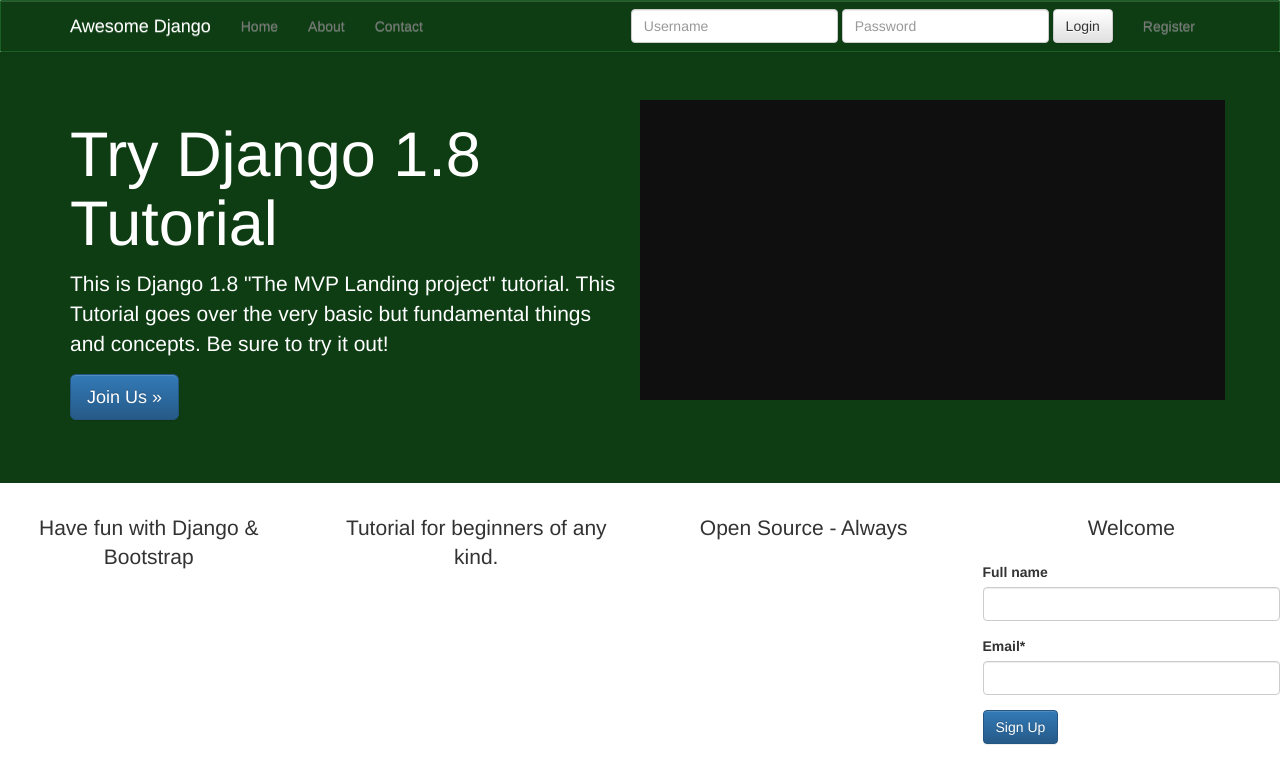
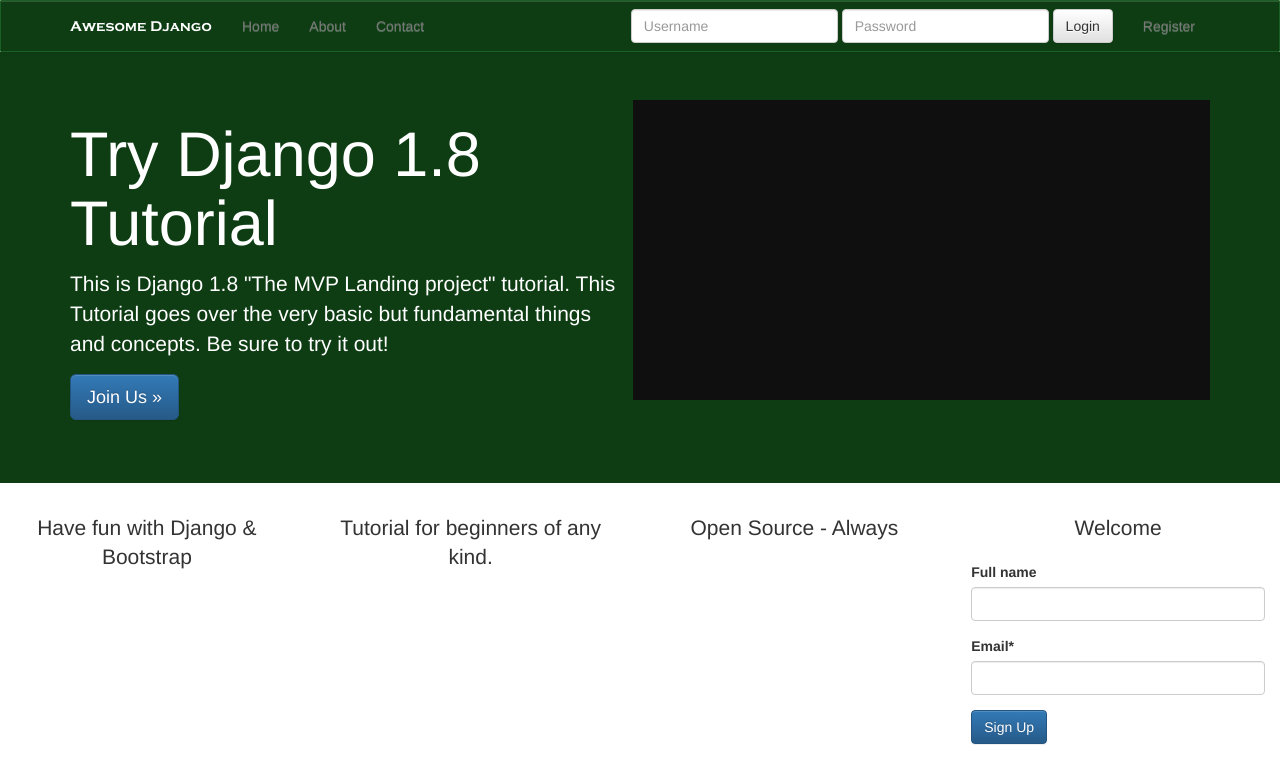
Before and after one commit to belzeba/tutorials, a Django app: page / in a window 1280 px wide. Shown: the top 784 px of the page. Run offline with Django 3.2, Linux system fonts and the light colour scheme; some libraries are stand-ins or nearby versions.

Commit message:
Modified logo and some margins

```diff
--- a/django/Try_Django_18/templates/home.html
+++ b/django/Try_Django_18/templates/home.html
@@ -15,6 +15,11 @@
         {# When Jumbotron shows, take the nav-bar bottom margin off #}
         .navbar-own-static-top {
             margin-bottom: 0px !important;
+        }
+
+        {# When Jumbotron shows, take right margin off #}
+        .row {
+            margin-right: 0px !important;
         }
     {% endblock %}
 </style>
--- a/django/Try_Django_18/templates/navbar.html
+++ b/django/Try_Django_18/templates/navbar.html
@@ -1,3 +1,6 @@
+{# Load static files #}
+{% load staticfiles %}
+
 <!-- Static navbar -->
 <nav class="navbar navbar-default navbar-own-static-top">
     <div class="container">
@@ -9,7 +12,7 @@
                 <span class="icon-bar"></span>
                 <span class="icon-bar"></span>
             </button>
-            <a class="navbar-brand" href="{% url 'home' %}">Awesome Django</a>
+            <a class="navbar-brand" href="{% url 'home' %}"><img src="{% static 'img/django.png' %}"/>  </a>
         </div>
         <div id="navbar" class="navbar-collapse collapse">
             <ul class="nav navbar-nav">
```
Also changed, not shown: django/Try_Django_18/static/img/django.png.
